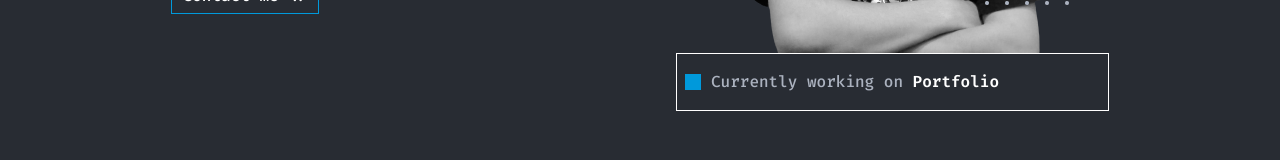
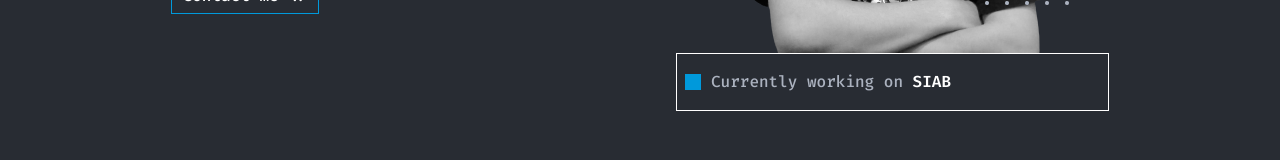
Before and after one commit to NurAmmarNaufal/dark-portofolio, a React (Vite) app: page / in a window 1280 px wide. Shown: the part 437-597 px from the top of the page. Built offline with nearby package versions, Linux system fonts and the light colour scheme.

Commit message:
smooth scroll

```diff
--- a/src/components/Hero.jsx
+++ b/src/components/Hero.jsx
@@ -44,7 +44,7 @@ const Hero = () => {
               <span className="font-medium text-[16px] text-[#ABB2BF]">
                 Currently working on{" "}
               </span>
-              Portfolio
+              SIAB
             </p>
           </div>
         </div>
--- a/src/components/Navbar.jsx
+++ b/src/components/Navbar.jsx
@@ -2,7 +2,7 @@ import logo from "../assets/logo.png";
 
 import { Icon } from "@iconify/react";
 import { useState } from "react";
-import { motion } from "framer-motion";
+// import { motion } from "framer-motion";
 
 const Navbar = () => {
   const [toggle, setToggle] = useState(false);
```
